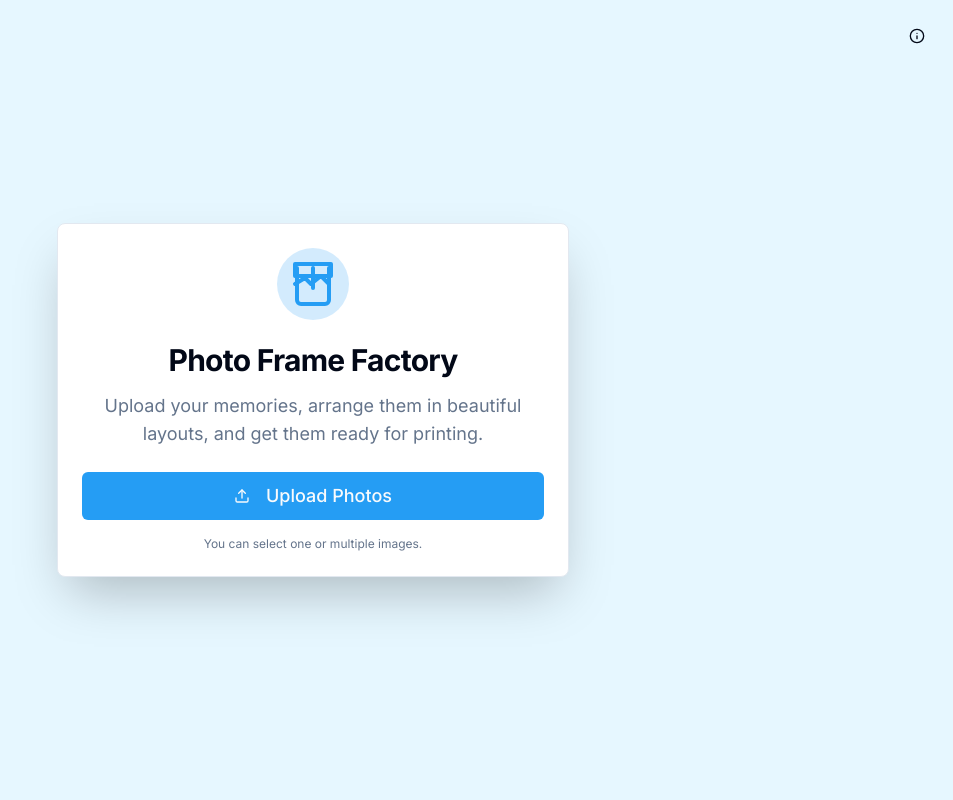
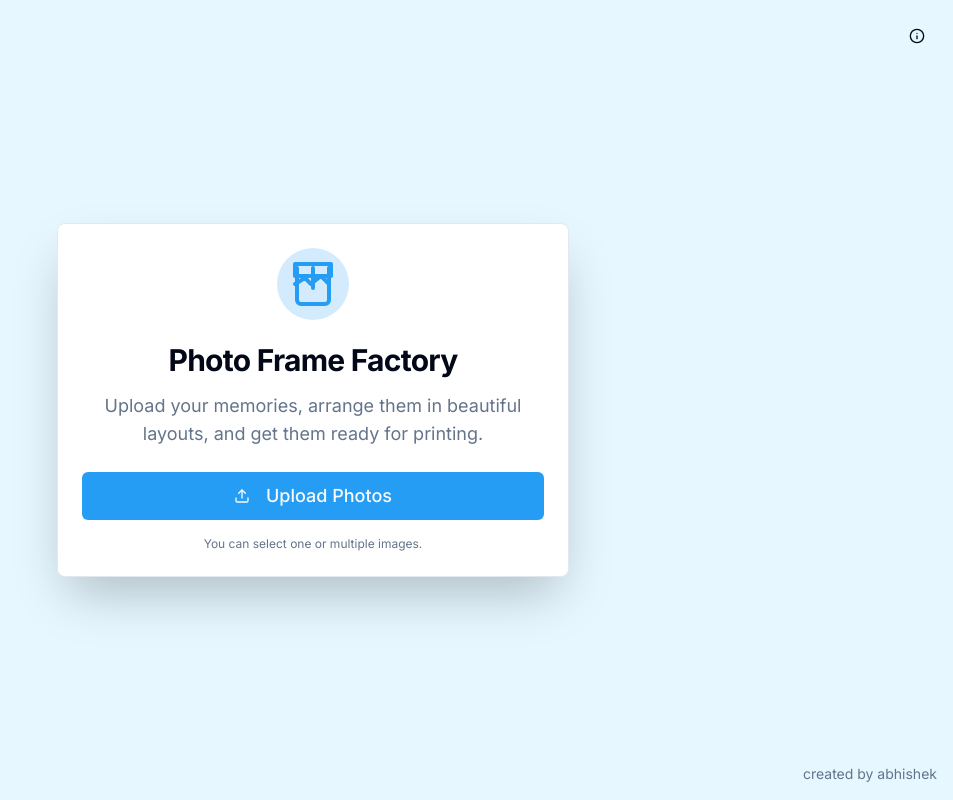
Before and after one commit to wiz-abhi/PhotoFramer, a Next.js app: page / in a window 1280 px wide. Shown: the whole page, without its empty margins (327-1280 px from the left). Built offline with nearby package versions, Linux system fonts and the light colour scheme.

Commit message:
add created by abhishek in right bottom hof landing page

```diff
--- a/src/app/page.tsx
+++ b/src/app/page.tsx
@@ -1,3 +1,4 @@
+
 'use client';
 
 import { ChangeEvent, useRef, useState } from 'react';
@@ -100,6 +101,9 @@ export default function Home() {
           </p>
         </CardContent>
       </Card>
+      <div className="absolute bottom-4 right-4 text-sm text-muted-foreground">
+        created by abhishek
+      </div>
     </main>
   );
 }
```
